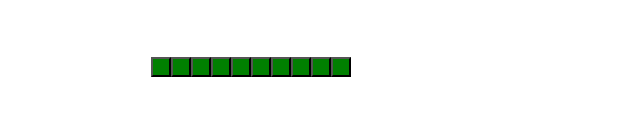
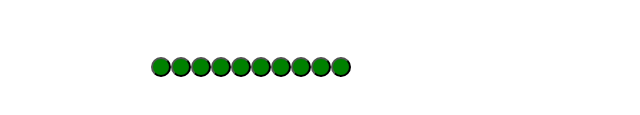
Before and after one commit to leeya018/Snake, a plain HTML site: page index.html in a window 1280 px wide. Shown: the part 143-258 px from the top of the page, 169-809 px from the left. Drawn offline with nearby package versions, Linux system fonts and the light colour scheme.

Commit message:
Update style.css

```diff
--- a/style.css
+++ b/style.css
@@ -1,5 +1,5 @@
 
-#snake_butt{
+button{
 
 	 visibility: hidden;
 	-moz-border-radius: 50px;
```
